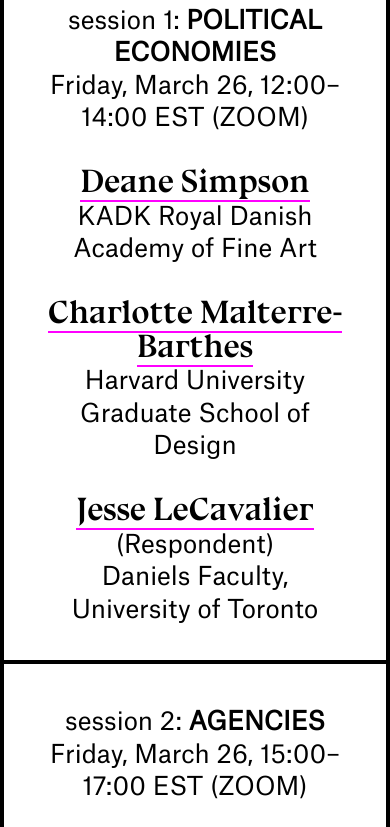
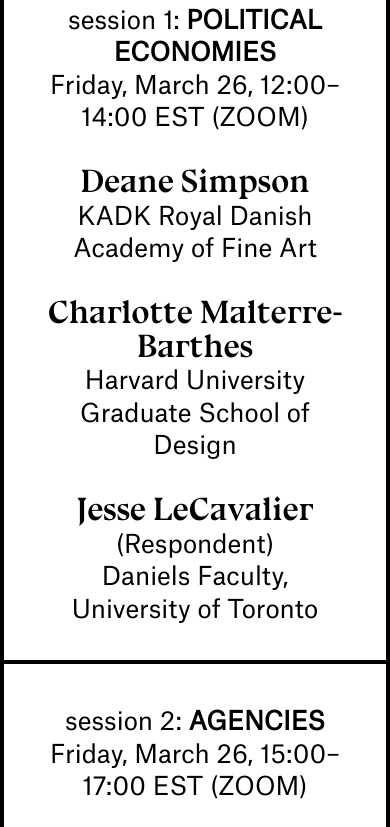
Before and after one commit to alisq/graphic-content, a website: page index.html in a window 390 px wide. Shown: the part 1692-2519 px from the top of the page. Drawn offline with nearby package versions, Linux system fonts and the light colour scheme; some packages are replaced by stand-ins of ours; a script that the page names is missing.

Commit message:
more mobile.

```diff
--- a/sass/_typography.scss
+++ b/sass/_typography.scss
@@ -99,6 +99,10 @@
 
  @media (max-width:1000px) {
 
+     .name {
+          border-bottom:none
+     }
+
      #menu {
           font-size:1rem
      }
```
Also changed, not shown: css/style.css.
